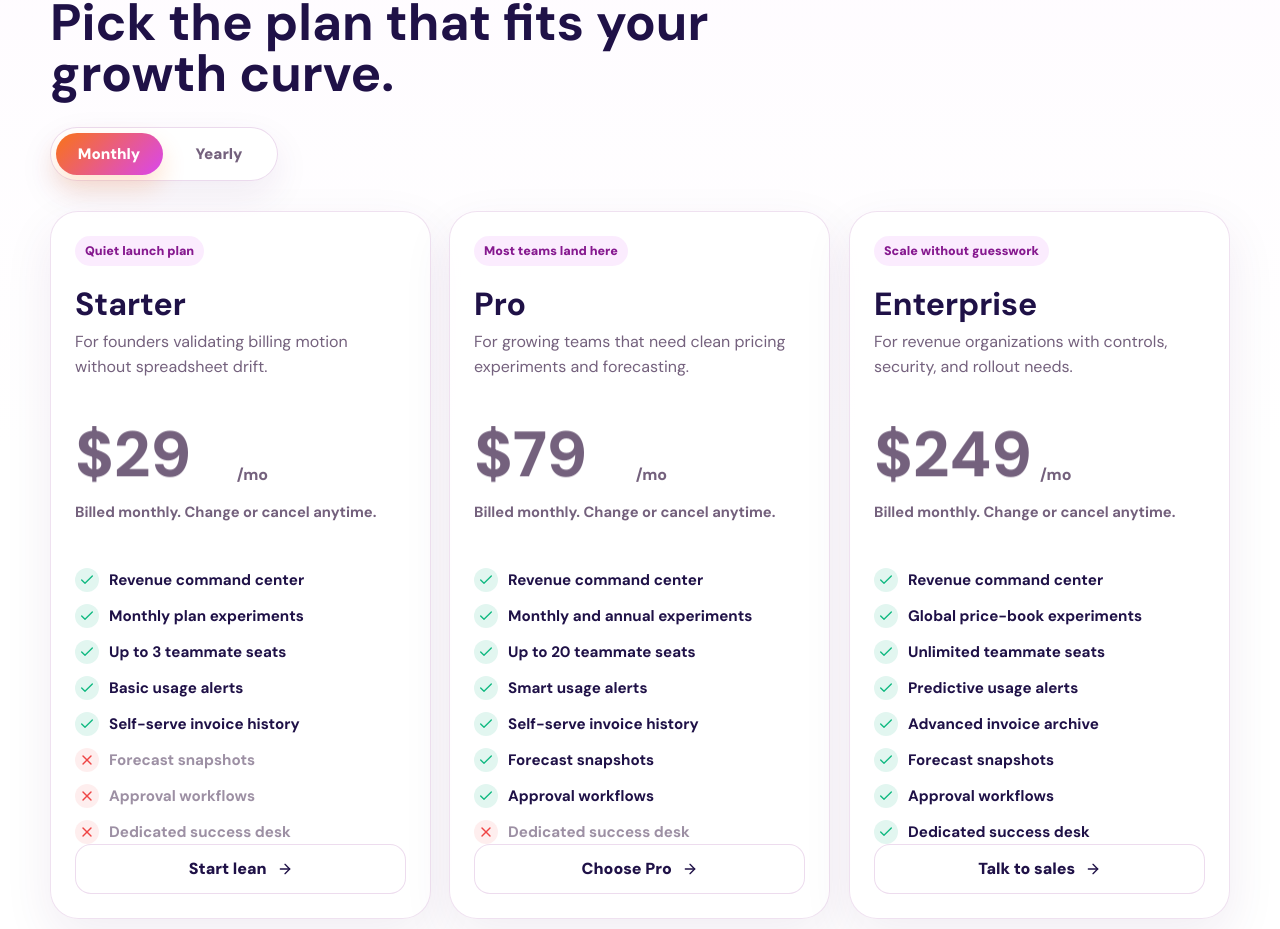
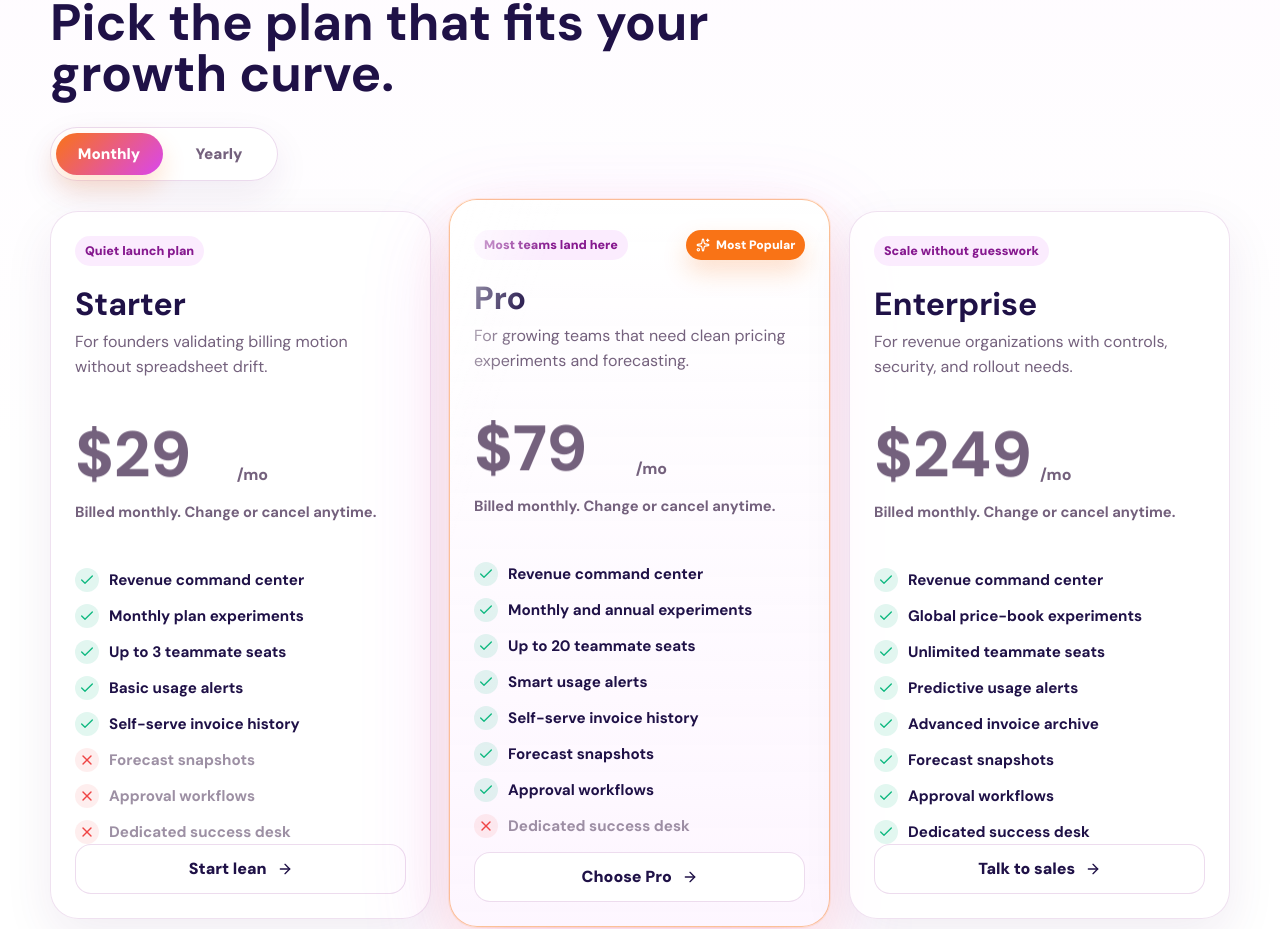
Before and after one commit to ShreeBohara/50-Days-of-Creative-Frontend, a React (Vite) app in the folder day-35-pricing-page/: page / in a window 1280 px wide. Shown: the part 978-1907 px from the top of the page. Built offline with nearby package versions, Linux system fonts and the light colour scheme.

Commit message:
day-35: pro-highlight — popular badge, glow, shimmer, hover states

```diff
--- a/day-35-pricing-page/src/App.css
+++ b/day-35-pricing-page/src/App.css
@@ -407,6 +407,8 @@
 }
 
 .pricing-card {
+  position: relative;
+  overflow: hidden;
   display: flex;
   flex-direction: column;
   min-height: 100%;
@@ -415,7 +417,47 @@
   border-radius: 28px;
   background: rgba(255, 255, 255, 0.8);
   box-shadow: 0 18px 50px rgba(77, 26, 96, 0.08);
-  will-change: transform;
+  transition: border-color 220ms ease, box-shadow 220ms ease, transform 220ms ease;
+  will-change: transform, box-shadow;
+}
+
+.pricing-card:hover {
+  border-color: rgba(249, 115, 22, 0.32);
+  box-shadow: 0 26px 70px rgba(77, 26, 96, 0.14);
+  transform: translateY(-4px);
+}
+
+.pricing-card.is-featured {
+  margin-top: -12px;
+  margin-bottom: -8px;
+  padding-top: 30px;
+  border-color: rgba(249, 115, 22, 0.44);
+  background:
+    linear-gradient(180deg, rgba(255, 255, 255, 0.92), rgba(253, 244, 255, 0.82)),
+    rgba(255, 255, 255, 0.86);
+  box-shadow:
+    0 0 0 1px rgba(249, 115, 22, 0.1),
+    0 30px 90px rgba(217, 70, 239, 0.18),
+    0 22px 54px rgba(249, 115, 22, 0.12);
+}
+
+.pricing-card.is-featured::before {
+  content: '';
+  position: absolute;
+  inset: -80% auto auto -35%;
+  width: 46%;
+  height: 220%;
+  background: linear-gradient(90deg, transparent, rgba(255, 255, 255, 0.72), transparent);
+  transform: rotate(18deg);
+  animation: card-shimmer 4.6s ease-in-out infinite;
+  pointer-events: none;
+}
+
+.card-topline {
+  display: flex;
+  align-items: center;
+  justify-content: space-between;
+  gap: 12px;
 }
 
 .card-kicker {
@@ -426,6 +468,53 @@
   font-weight: 900;
   border-radius: 999px;
   background: rgba(217, 70, 239, 0.1);
+}
+
+.popular-badge {
+  position: relative;
+  display: inline-flex;
+  align-items: center;
+  gap: 6px;
+  overflow: hidden;
+  padding: 7px 10px;
+  color: #fff;
+  font-size: 0.76rem;
+  font-weight: 900;
+  border-radius: 999px;
+  background: var(--accent);
+  box-shadow: 0 12px 24px rgba(249, 115, 22, 0.22);
+}
+
+.popular-badge::after {
+  content: '';
+  position: absolute;
+  inset: 0 auto 0 -60%;
+  width: 42%;
+  background: linear-gradient(90deg, transparent, rgba(255, 255, 255, 0.65), transparent);
+  transform: skewX(-18deg);
+  animation: badge-shimmer 2.8s ease-in-out infinite;
+}
+
+@keyframes card-shimmer {
+  0%,
+  52% {
+    transform: translateX(0) rotate(18deg);
+  }
+
+  100% {
+    transform: translateX(430%) rotate(18deg);
+  }
+}
+
+@keyframes badge-shimmer {
+  0%,
+  35% {
+    transform: translateX(0) skewX(-18deg);
+  }
+
+  100% {
+    transform: translateX(340%) skewX(-18deg);
+  }
 }
 
 .card-heading {
--- a/day-35-pricing-page/src/App.jsx
+++ b/day-35-pricing-page/src/App.jsx
@@ -142,7 +142,15 @@ function PricingCard({ plan, billingCycle }) {
 
   return (
     <article className={`pricing-card ${plan.featured ? 'is-featured' : ''}`}>
-      <div className="card-kicker">{plan.tone}</div>
+      <div className="card-topline">
+        <div className="card-kicker">{plan.tone}</div>
+        {plan.featured && (
+          <div className="popular-badge">
+            <Sparkles size={14} aria-hidden="true" />
+            Most Popular
+          </div>
+        )}
+      </div>
       <div className="card-heading">
         <h3>{plan.name}</h3>
         <p>{plan.summary}</p>
```
